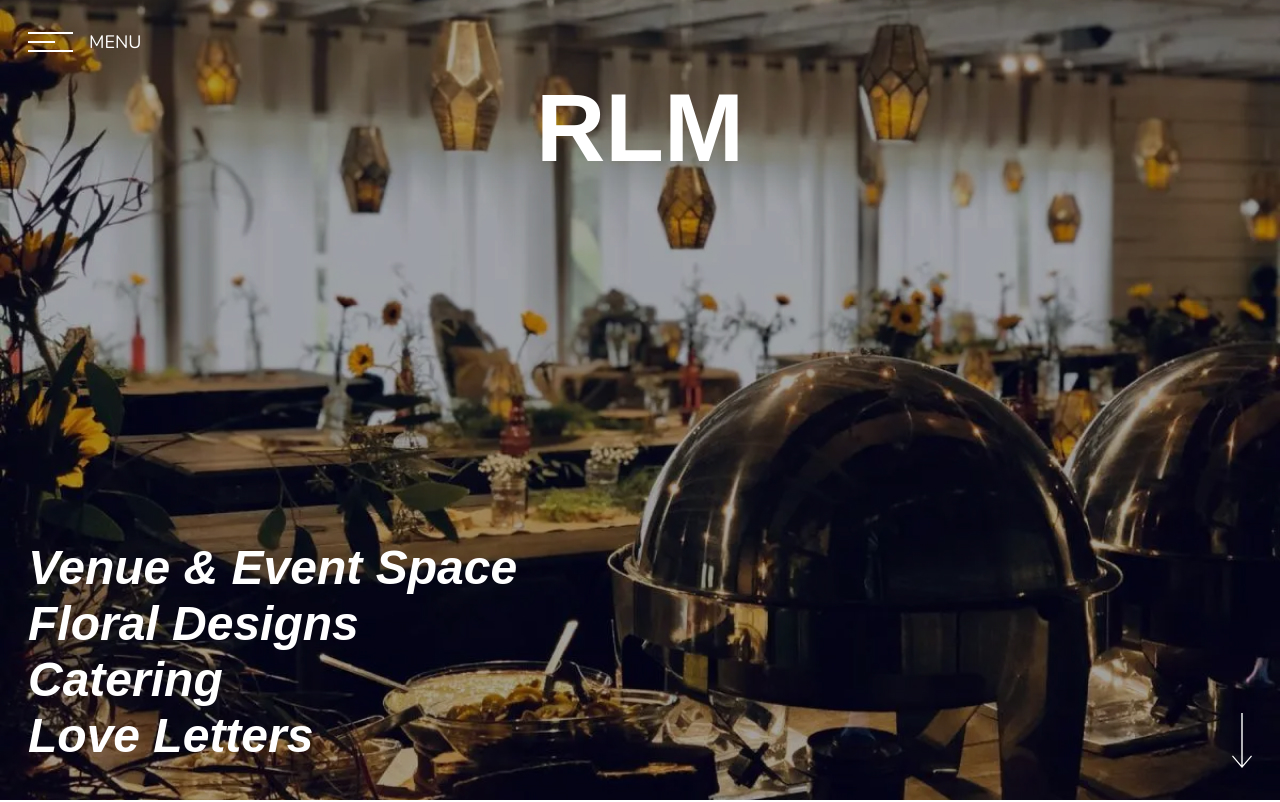
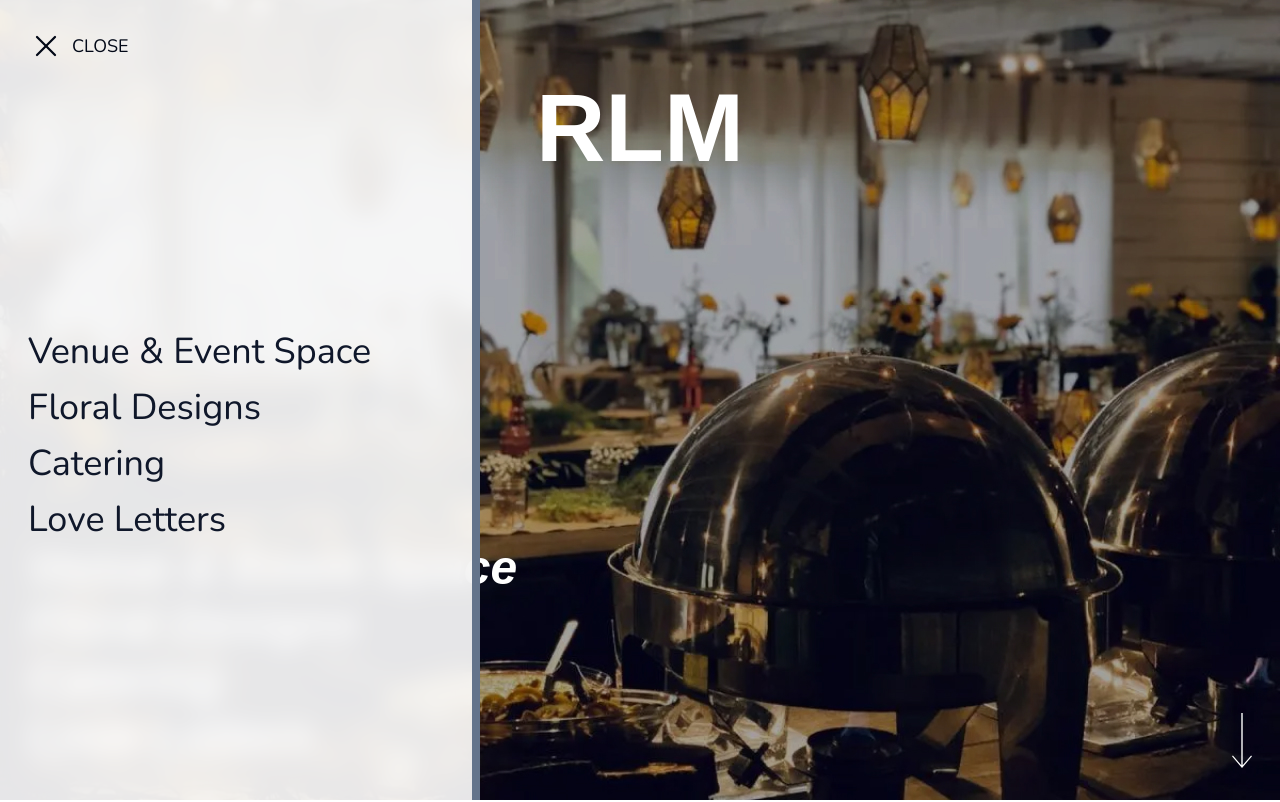
Before and after one commit to Dillonzellis/rlmaffairs-v4, a Next.js app: page / in a window 1280 px wide. Shown: the top 802 px of the page. Built offline with nearby package versions, Linux system fonts and the light colour scheme; a web font is replaced by a local one.

Commit message:
feat: add nav menu logic

```diff
--- a/src/components/NavMenu.tsx
+++ b/src/components/NavMenu.tsx
@@ -2,24 +2,48 @@
 
 import { useState, useEffect, useRef } from "react";
 import Image from "next/image";
+import { X } from "lucide-react";
+import { mainNav } from "@/data/navLinks";
+import Link from "next/link";
 
 interface NavSheetProps {
   refProp: React.RefObject<HTMLDivElement>;
+  handleClick: () => void;
 }
 
-const NavSheet = ({ refProp }: NavSheetProps) => {
+const NavSheet = ({ refProp, handleClick }: NavSheetProps) => {
   return (
     <div
       ref={refProp}
-      className="fixed left-0 top-0 z-20 h-screen w-52 bg-white"
+      className="fixed left-0 top-0 z-20 h-screen w-full border-r-8 border-r-muted-foreground bg-background/90 py-7 pl-2.5 backdrop-blur-md md:w-[30rem] md:pl-7"
     >
-      <div>Sheet Menu</div>
+      <div
+        onClick={handleClick}
+        className="flex cursor-pointer items-center gap-2"
+      >
+        <X strokeWidth={1.5} className="h-9 w-9" />
+        <span className="text-lg">CLOSE</span>
+      </div>
+      <div className="flex h-full flex-col justify-center">
+        <ul>
+          {mainNav.map((item, index) => (
+            <li key={index} className="py-2">
+              <Link
+                href={item.href}
+                className="text-4xl text-primary hover:underline"
+              >
+                {item.label}
+              </Link>
+            </li>
+          ))}
+        </ul>
+      </div>
     </div>
   );
 };
 
 export const NavMenu = () => {
-  const [sheetActive, setSheetActive] = useState(false);
+  const [sheetActive, setSheetActive] = useState(true);
   const menuRef = useRef<HTMLDivElement>(null);
 
   const handleClick = () => {
@@ -57,7 +81,7 @@ export const NavMenu = () => {
         <Image src="/hamburger.svg" alt="" width={45} height={20} />
         <div className="text-lg text-background">MENU</div>
       </div>
-      {sheetActive && <NavSheet refProp={menuRef} />}
+      {sheetActive && <NavSheet refProp={menuRef} handleClick={handleClick} />}
     </>
   );
 };
```
